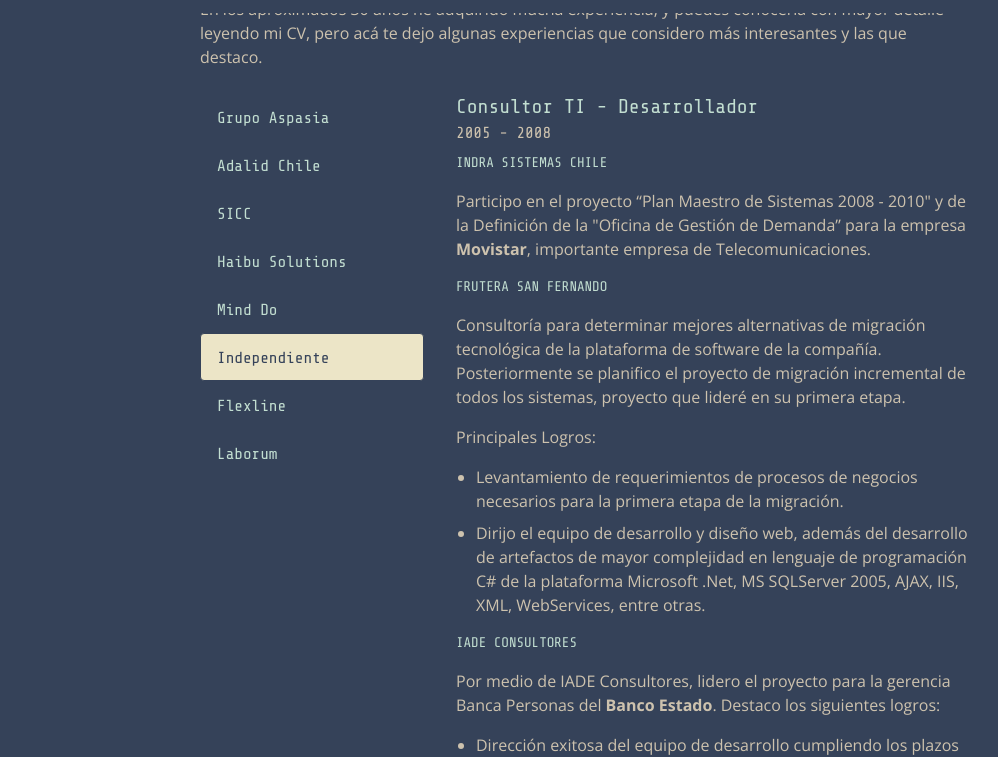
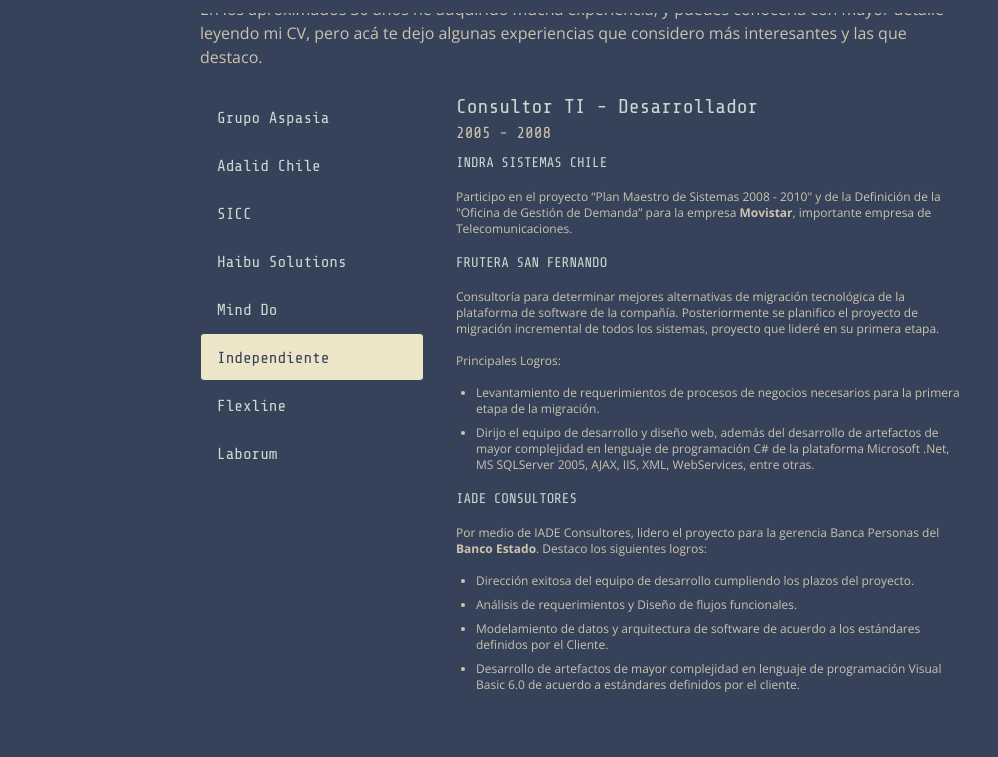
Before and after one commit to bguzmanm/me, an Astro site: page / in a window 1280 px wide. Both pictures are taken after a click on the label "Independiente". Shown: the part 1403-2160 px from the top of the page, 56-1054 px from the left. Built offline with nearby package versions, Linux system fonts and the light colour scheme; Astro itself is replaced by a stand-in of ours.

Commit message:
Adjust text sizes in Experience component for consistent styling

```diff
--- a/src/components/Experience.astro
+++ b/src/components/Experience.astro
@@ -181,18 +181,18 @@
                 <h5 class="font-mono mb-2">2005 - 2008</h5>
                 <div class="font-sans">
                     <p class="mb-4 font-mono text-main-great-text text-sm">INDRA SISTEMAS CHILE</p>
-                    <p class="mb-4">Participo en el proyecto “Plan Maestro de
+                    <p class="mb-4 text-xs">Participo en el proyecto “Plan Maestro de
                         Sistemas 2008 - 2010" y de la Definición de la
                         "Oficina de Gestión de Demanda” para la empresa <strong>Movistar</strong>, importante
                         empresa de Telecomunicaciones.</p>
                     <p class="mb-4 font-mono text-main-great-text text-sm">FRUTERA SAN FERNANDO</p>
-                    <p class="mb-4">Consultoría para determinar mejores
+                    <p class="mb-4  text-xs">Consultoría para determinar mejores
                         alternativas de migración tecnológica de la plataforma
                         de software de la compañía. Posteriormente se planifico el proyecto de migración incremental
                         de
                         todos los sistemas, proyecto que lideré en su primera etapa.</p>
-                    <p class="mb-4">Principales Logros:</p>
-                    <ul class="list-disc pl-5 space-y-2 mb-4">
+                    <p class="mb-4 text-xs">Principales Logros:</p>
+                    <ul class="list-disc pl-5 space-y-2 mb-4 text-xs">
                         <li>Levantamiento de requerimientos de procesos de negocios necesarios para la primera etapa
                             de la migración.
                         </li>
@@ -203,10 +203,9 @@
                         </li>
                     </ul>
                     <p class="mb-4 font-mono text-main-great-text text-sm">IADE CONSULTORES</p>
-                    <p class="mb-4">Por medio de IADE Consultores, lidero el
-                        proyecto para la gerencia Banca Personas del
+                    <p class="mb-4  text-xs">Por medio de IADE Consultores, lidero el proyecto para la gerencia Banca Personas del
                         <strong>Banco Estado</strong>. Destaco los siguientes logros:</p>
-                    <ul class="list-disc pl-5 space-y-2">
+                    <ul class="list-disc pl-5 space-y-2  text-xs">
                         <li>Dirección exitosa del equipo de desarrollo cumpliendo los plazos del proyecto.</li>
                         <li>Análisis de requerimientos y Diseño de flujos funcionales.</li>
                         <li>Modelamiento de datos y arquitectura de software de acuerdo a los estándares definidos
```
